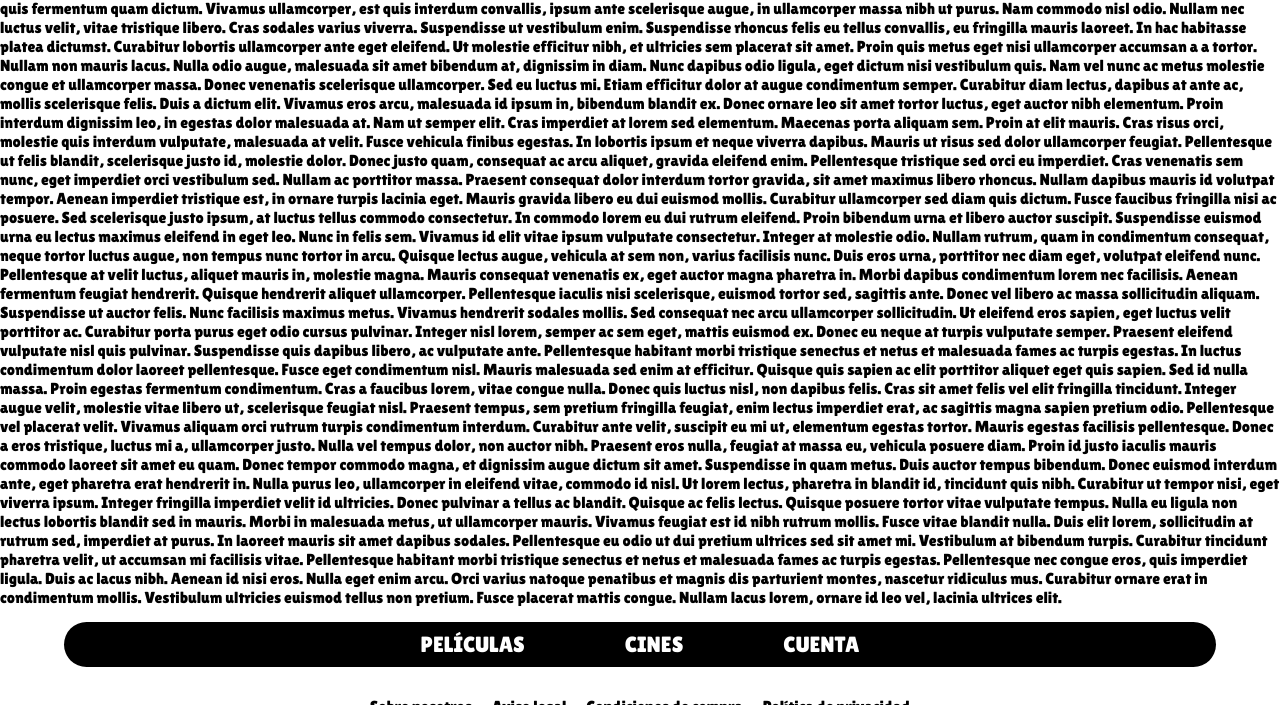
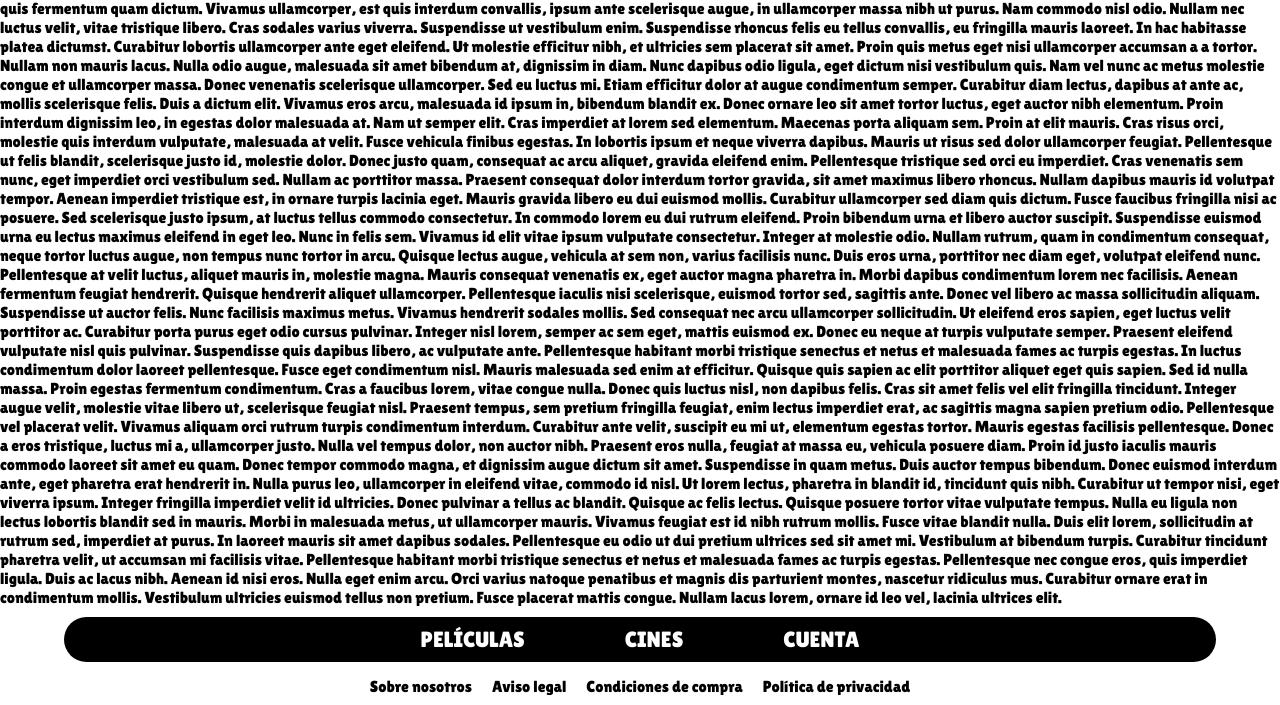
Before and after one commit to jaimeescartinsv/2DAW_2425_1EV_RETO_FRONT, a plain HTML site: page FRONT-END/source/html/header-y-footer.html in a window 1280 px wide. Shown: the part 361-1066 px from the top of the page. Drawn offline with nearby package versions, Linux system fonts and the light colour scheme; files that its build step writes are made by us from their sources; a web font is replaced by a local one.

Commit message:
¡ACTUALIZACION DEFINITIVA HYF!

```diff
--- a/FRONT-END/source/html/header-y-footer.html
+++ b/FRONT-END/source/html/header-y-footer.html
@@ -4,7 +4,7 @@
 <head>
     <meta charset="UTF-8">
     <meta name="viewport" content="width=device-width, initial-scale=1.0">
-    <title>Muelmo Cines</title>
+    <title>MUELMO CINES - HYF</title>
     <link rel="stylesheet" href="/FRONT-END/dist/header-y-footer.css">
     <link href="https://fonts.googleapis.com/css2?family=Poller+One&display=swap" rel="stylesheet">
     <link href="https://fonts.googleapis.com/css2?family=Lilita+One&display=swap" rel="stylesheet">
--- a/FRONT-END/source/js/header-y-footer.js
+++ b/FRONT-END/source/js/header-y-footer.js
@@ -2,6 +2,8 @@
 document.querySelector('.header__menu-toggle').addEventListener('click', function() {
     document.querySelector('.nav').classList.toggle('nav--menu-active');
 });
+
+
 
 
 window.addEventListener('scroll', function () {
--- a/FRONT-END/source/styles/header-y-footer.scss
+++ b/FRONT-END/source/styles/header-y-footer.scss
@@ -22,7 +22,7 @@ a {
 	flex: 1;
 	display: flex;
 	flex-direction: column;
-	padding-bottom: 60px
+	padding-bottom: 70px
 }
 .header {
 	display: flex;
@@ -181,7 +181,7 @@ a {
 	display: flex;
 	justify-content: center;
 	gap: 20px;
-	padding-top: 30px;
+	padding-top: 15px;
 }
 .footer__nav-link {
 	text-decoration: none;
@@ -208,6 +208,10 @@ a {
 		&:hover {
 			transform: scale(1.1);
 		}
+	}
+	.main {
+
+		padding-bottom: 55px
 	}
 	.nav {
 		top: 80px;
```
